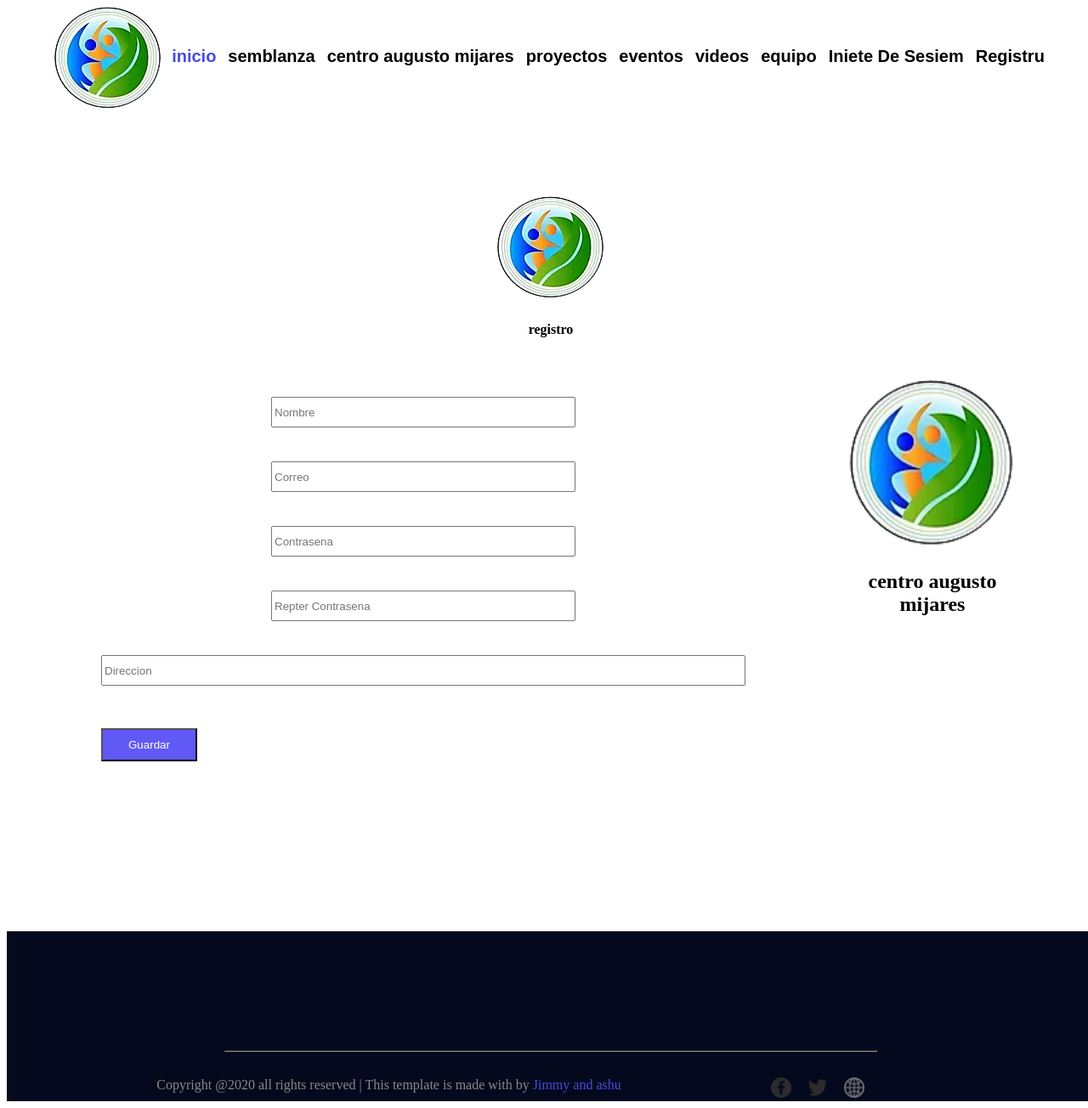
After one commit to JiaMing5139/wdm-cse-5335, a PHP site: page /Registru.html in a window 1280 px wide. The commit adds this page. Shown: the whole page at 85% size. Run offline with PHP 8.4, Linux system fonts and the light colour scheme.

Commit message:
add:login , register

```diff
--- /dev/null
+++ b/Registru.html
@@ -0,0 +1,65 @@
+<!DOCTYPE html>
+<html lang="en">
+<head>
+    <meta charset="UTF-8">
+    <title>Registru</title>
+    <link rel="stylesheet" type="text/css" href="style/Registru.css">
+    <link rel="stylesheet" type="text/css" href="style/global.css">
+</head>
+<body>
+
+<div class="nav-container">
+    <img src="static/logo.png">
+    <a href="inicio.html" class="activeTag">inicio</a>
+    <a href="semblanza.html">semblanza</a>
+    <a href="centro augusto mijares.html">centro augusto mijares</a>
+    <a href="proyectos.html">proyectos</a>
+    <a href="eventos.html">eventos</a>
+    <a href="videos.html">videos</a>
+    <a href="equipo.html">equipo</a>
+    <a href="Iniete De Sesiem.html">Iniete De Sesiem</a>
+    <a href="Registru.html">Registru</a>
+</div >
+<div class="content_container">
+<img src="static/logo.png">
+<h4>registro</h4>
+
+    <div class="col1">
+        <div>
+            <div>
+            <input placeholder="Nombre"> <input placeholder="Correo">
+            </div>
+            <div>
+                <input placeholder="Contrasena"> <input placeholder="Repter Contrasena">
+            </div>
+            <div>
+                <input style="width: 750px" placeholder="Direccion">
+            </div>
+            <div style="display: flex">
+                <button style="margin-left: 20px">Guardar</button>
+            </div>
+        </div>
+        <div class="col2">
+            <img src="static/logo.png">
+            <h2>centro augusto mijares</h2>
+        </div>
+
+    </div>
+</div>
+
+<footer>
+    <div class="container">
+        <div id="bootom-container" >
+            <hr>
+            <text>Copyright @2020 all rights reserved | This template is made with by <text id="name">Jimmy and ashu</text></text>
+            <div id="iconGroup" style="float: right">
+                <img src="static/face%20book.png" style="width:24px;height: 24px" alt="">
+                <img src="static/twitter.png" style="width:24px;height: 24px" alt="">
+                <img src="static/global%20(1).png" style="width:24px;height: 24px" alt="">
+            </div>
+        </div>
+    </div>
+</footer>
+
+</body>
+</html>
--- a/inicio.html
+++ b/inicio.html
@@ -9,10 +9,6 @@
     <link rel="stylesheet" type="text/css" href="style/global.css">
 </head>
 <body>
-<?php
- echo "131"
- response.setHeader("Set-Cookie", "HttpOnly;Secure;SameSite=Strict");
-?>
 <div class="nav-container">
     <img src="static/logo.png">
     <a href="inicio.html" class="activeTag">inicio</a>
--- /dev/null
+++ b/style/Registru.css
@@ -0,0 +1,35 @@
+body{
+    text-align: center;
+}
+.content_container{
+margin: 100px;
+}
+.col1{
+    margin-top: 50px;
+    display: flex;
+    justify-content:center;
+}
+.col1 img{
+    width: 200px;
+    height: 200px;
+}
+
+.col2{
+    margin-left: 100px;
+}
+
+input{
+    width: 350px;
+    height: 30px;
+    margin: 20px;
+}
+
+
+button{
+
+    background-color:  #6059f6;
+    color: white;
+    padding:10px 30px  10px;
+    margin-top: 30px;
+    margin-bottom: 100px;
+}
```
Also changed, not shown: Iniete De Sesiem.html (added, +50 -0 lines), style/iniete.css (added, +23 -0 lines), style/global.css (line endings or trailing spaces).
